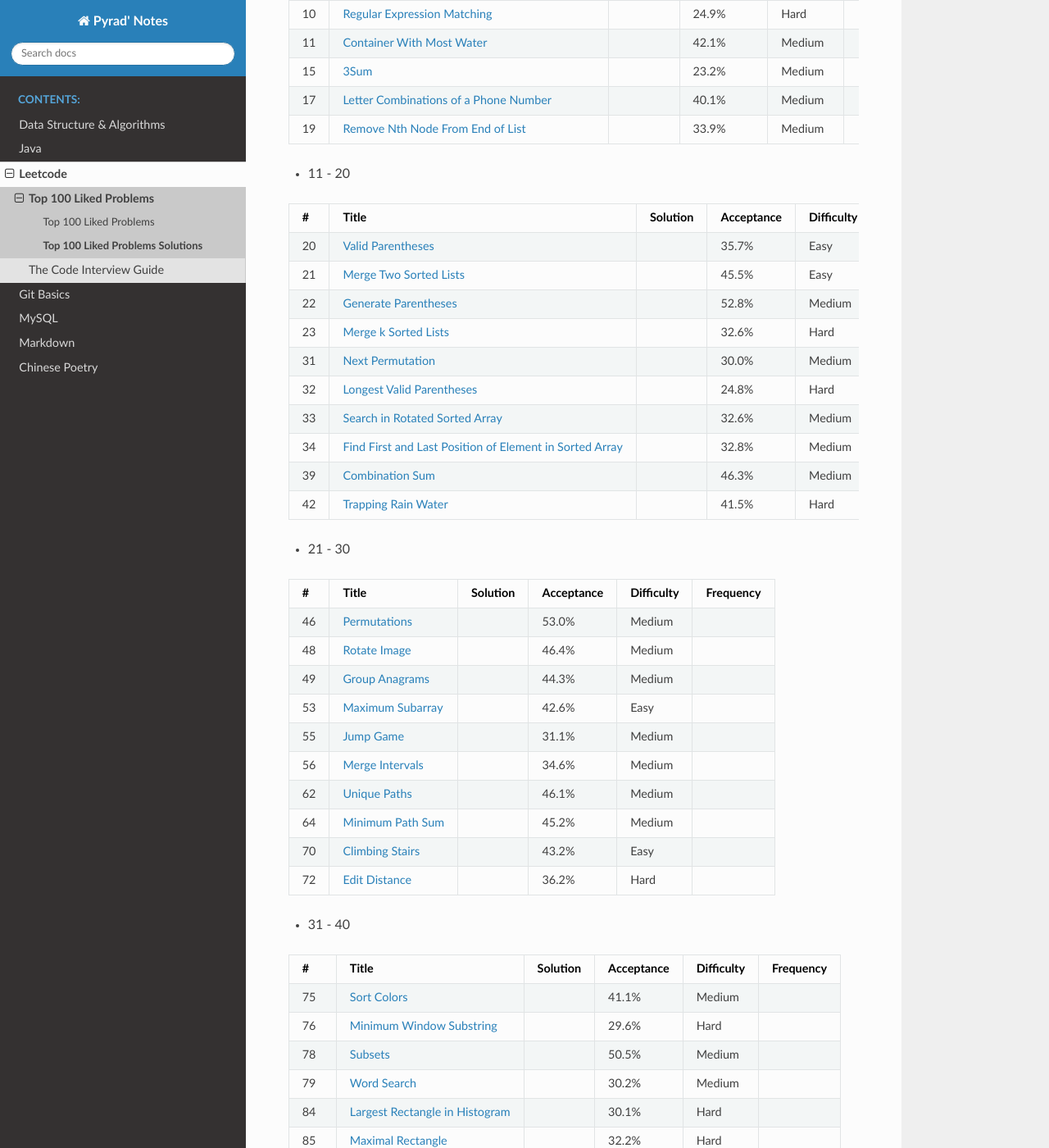
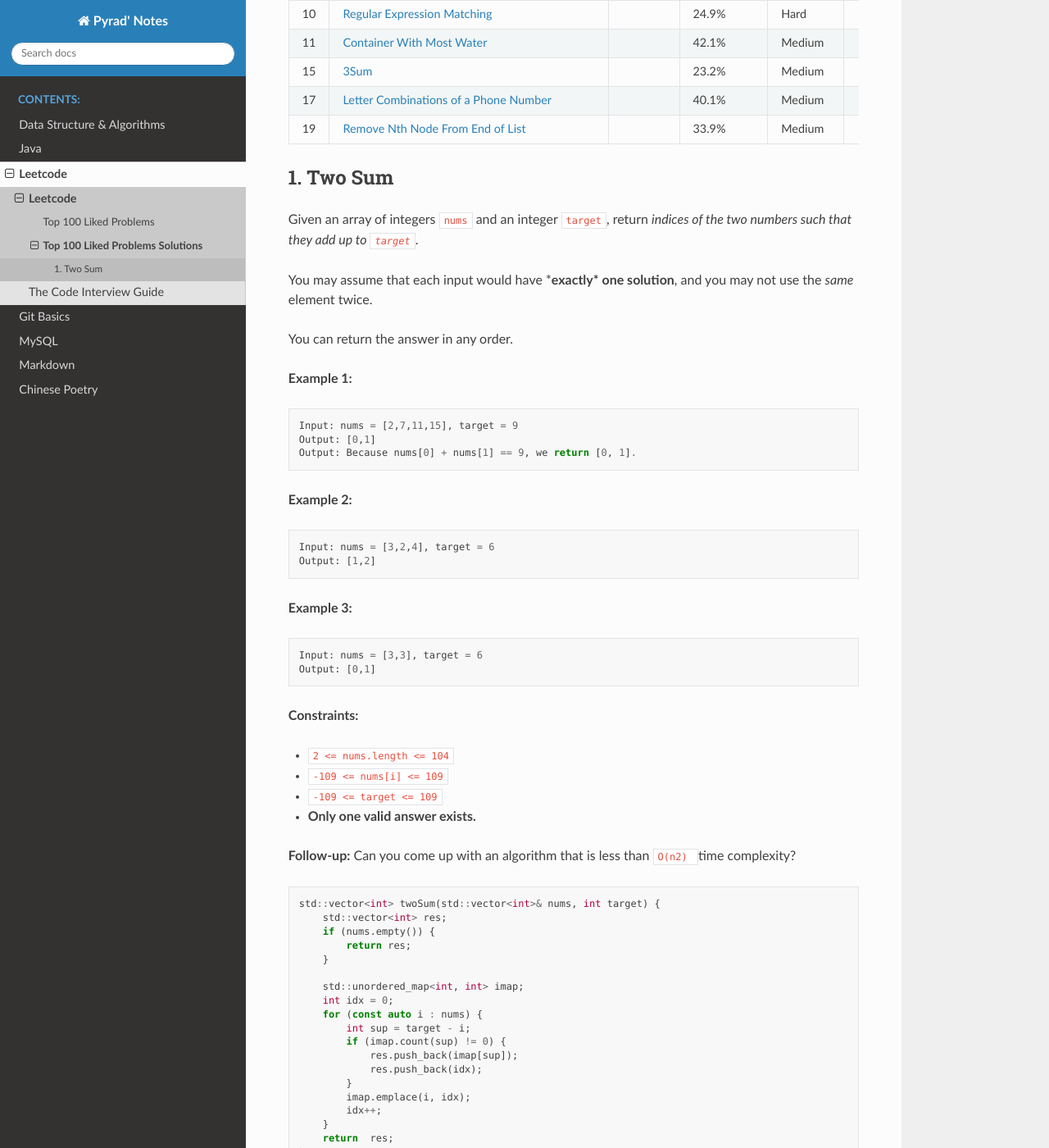
Before and after one commit to Pyrad/pyradnotes, a Sphinx documentation site: the page built from source/Leetcode/Top100/top100Solutions.md, in a window 1280 px wide and 1400 px high, scrolled down 418 px. Shown: the whole window at 82% size. Built offline with Sphinx 7.4.7 and the Read the Docs theme 2.0.0, drawn with Linux system fonts in a browser that asks for light colours; some of the changed text lies outside the part shown.

Commit message:
two sum solution

````diff
--- a/source/Leetcode/Top100/index.rst
+++ b/source/Leetcode/Top100/index.rst
@@ -1,4 +1,4 @@
-Top 100 Liked Problems
+Leetcode
 ======================
 
 .. toctree::
--- a/source/Leetcode/Top100/top100Solutions.md
+++ b/source/Leetcode/Top100/top100Solutions.md
@@ -14,6 +14,85 @@
 | 15    | [3Sum](https://leetcode.com/problems/3sum)                   |              | 23.2%          | Medium         |               |
 | 17    | [Letter Combinations of a Phone Number](https://leetcode.com/problems/letter-combinations-of-a-phone-number) |              | 40.1%          | Medium         |               |
 | 19    | [Remove Nth Node From End of List](https://leetcode.com/problems/remove-nth-node-from-end-of-list) |              | 33.9%          | Medium         |               |
+
+
+
+## 1. Two Sum
+
+Given an array of integers `nums` and an integer `target`, return *indices of the two numbers such that they add up to `target`*.
+
+You may assume that each input would have ***exactly\* one solution**, and you may not use the *same* element twice.
+
+You can return the answer in any order.
+
+
+
+**Example 1:**
+
+```
+Input: nums = [2,7,11,15], target = 9
+Output: [0,1]
+Output: Because nums[0] + nums[1] == 9, we return [0, 1].
+```
+
+**Example 2:**
+
+```
+Input: nums = [3,2,4], target = 6
+Output: [1,2]
+```
+
+**Example 3:**
+
+```
+Input: nums = [3,3], target = 6
+Output: [0,1]
+```
+
+
+
+**Constraints:**
+
+- `2 <= nums.length <= 104`
+- `-109 <= nums[i] <= 109`
+- `-109 <= target <= 109`
+- **Only one valid answer exists.**
+
+
+
+**Follow-up:** Can you come up with an algorithm that is less than `O(n2) `time complexity?
+
+```cpp
+
+std::vector<int> twoSum(std::vector<int>& nums, int target) {
+    std::vector<int> res;
+    if (nums.empty()) {
+        return res;
+    }
+
+    std::unordered_map<int, int> imap;
+    int idx = 0;
+    for (const auto i : nums) {
+        int sup = target - i;
+        if (imap.count(sup) != 0) {
+            res.push_back(imap[sup]);
+            res.push_back(idx);
+        }
+        imap.emplace(i, idx);
+        idx++;
+    }
+    return  res;
+}
+
+```
+
+
+
+
+
+
+
+
 
 - 11 - 20
 
````
